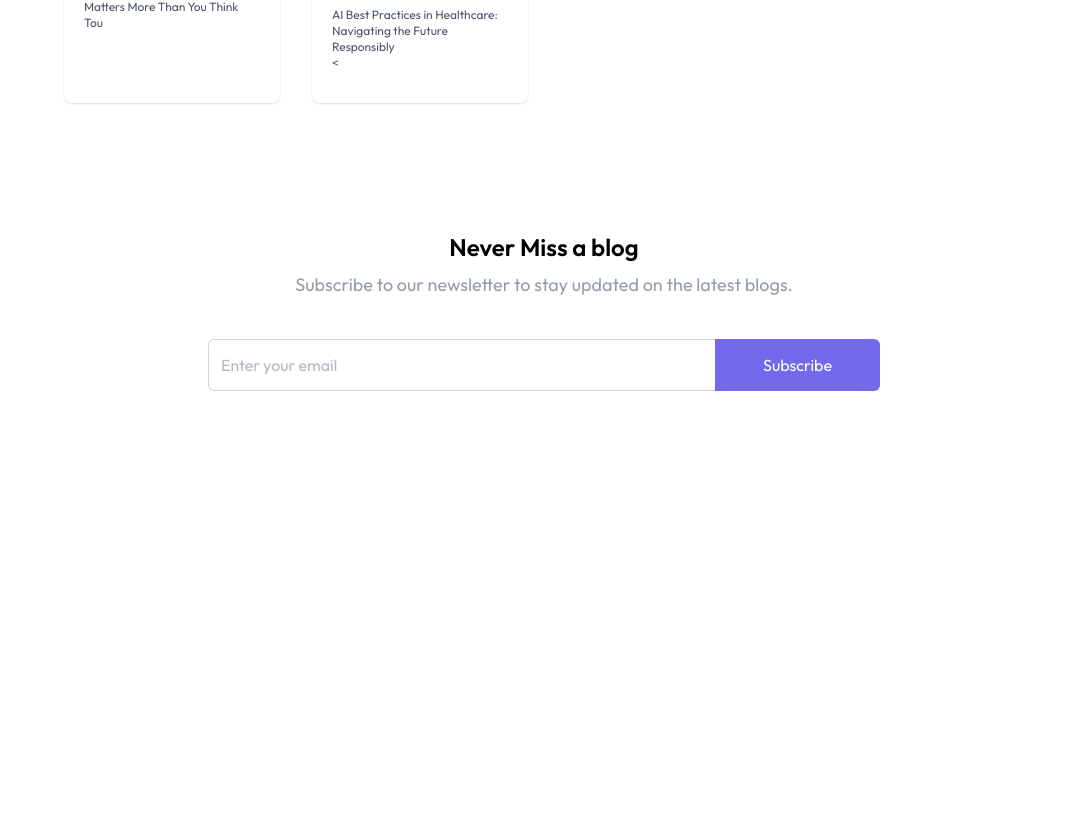
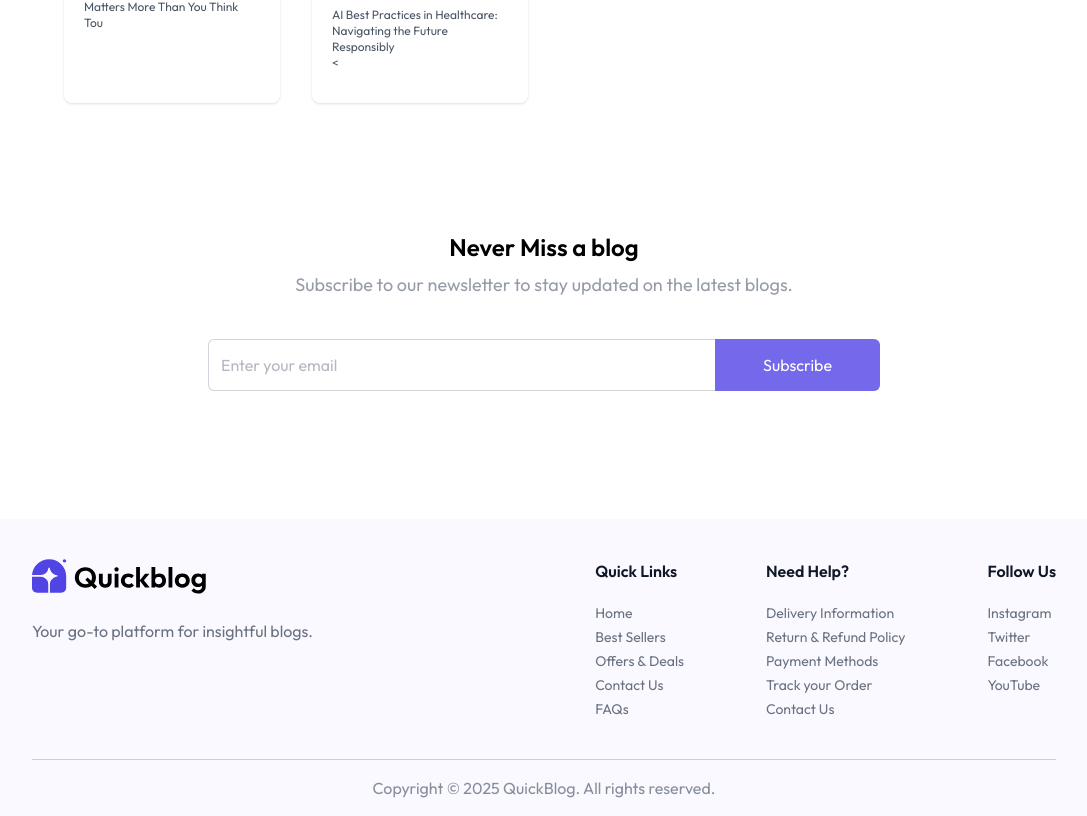
Before and after one commit to duttaanirban/QuickBlog, a React (Vite) app in the folder client/: page / in a window 1280 px wide. Shown: the part 1604-2420 px from the top of the page, without its empty margins (96-1183 px from the left). Before the commit the page ends 2123 px from the top, so only its background shows below. Built offline with nearby package versions, Linux system fonts and the light colour scheme.

Commit message:
created footer n completed homepage

```diff
--- /dev/null
+++ b/client/src/components/Footer.jsx
@@ -0,0 +1,34 @@
+import React from 'react'
+import { assets, footer_data } from '../assets/assets'
+
+const Footer = () => {
+  return (
+    <div className='px-6 md:px-16 lg:px-24 xl:px-32 bg-primary/3'>
+        <div className='flex flex-col md:flex-row items-start justify-between gap-10
+        py-10 border-b border-gray-500/30 text-gray-500'>
+            <div>
+                <img src={assets.logo} alt='logo' className='w-32 sm:w-44'/>
+                <p className='max-w-[410px] mt-6'>Your go-to platform for insightful blogs.</p>
+            </div>
+
+            <div className='flex flex-wrap justify-between w-full md:w-[45%] gap-5'>
+                {footer_data.map((item, index) => (
+                  <div key={index}>
+                    <h3 className='font-semibold text-base text-gray-900 md:mb-5 mb-2'>{item.title}</h3>
+                    <ul className='text-sm space-y-1'>
+                      {item.links.map((link, linkIndex) => (
+                        <li key={linkIndex}>
+                          <a href="#" className='hover:underline transition'>{link}</a>
+                        </li>
+                      ))}
+                    </ul>
+                  </div>
+                ))}
+            </div>
+        </div>
+        <p className='py-4 text-center text-sm md:text-base text-gray-500/80'>Copyright © 2025 QuickBlog. All rights reserved.</p>
+    </div>
+  )
+}
+
+export default Footer
--- a/client/src/pages/HomePage.jsx
+++ b/client/src/pages/HomePage.jsx
@@ -1,4 +1,5 @@
 import Bloglist from '../components/Bloglist.jsx'
+import Footer from '../components/Footer.jsx'
 import Header from '../components/Header.jsx'
 import Navbar from '../components/Navbar.jsx'
 import Newsletter from '../components/Newsletter.jsx'
@@ -10,6 +11,7 @@
       <Header />
       <Bloglist />
       <Newsletter />
+      <Footer />
     </>
   )
 }
```
